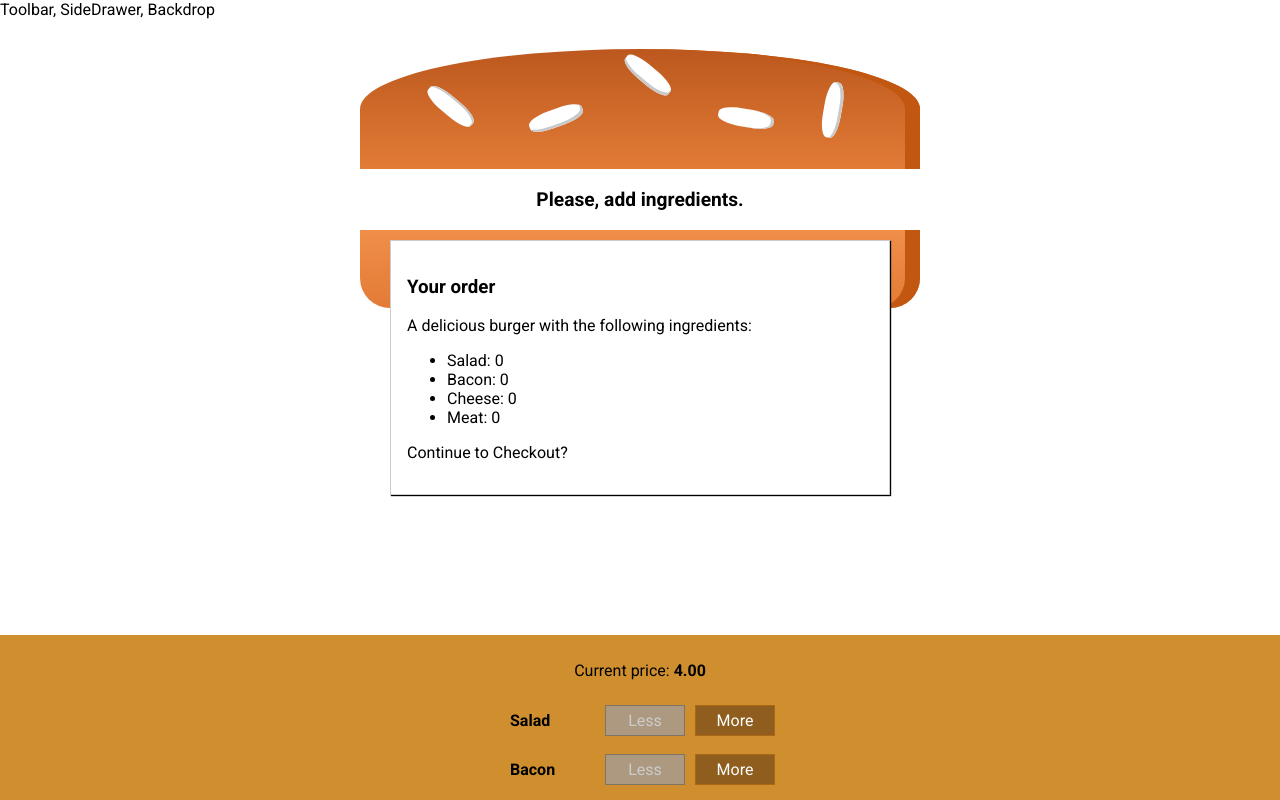
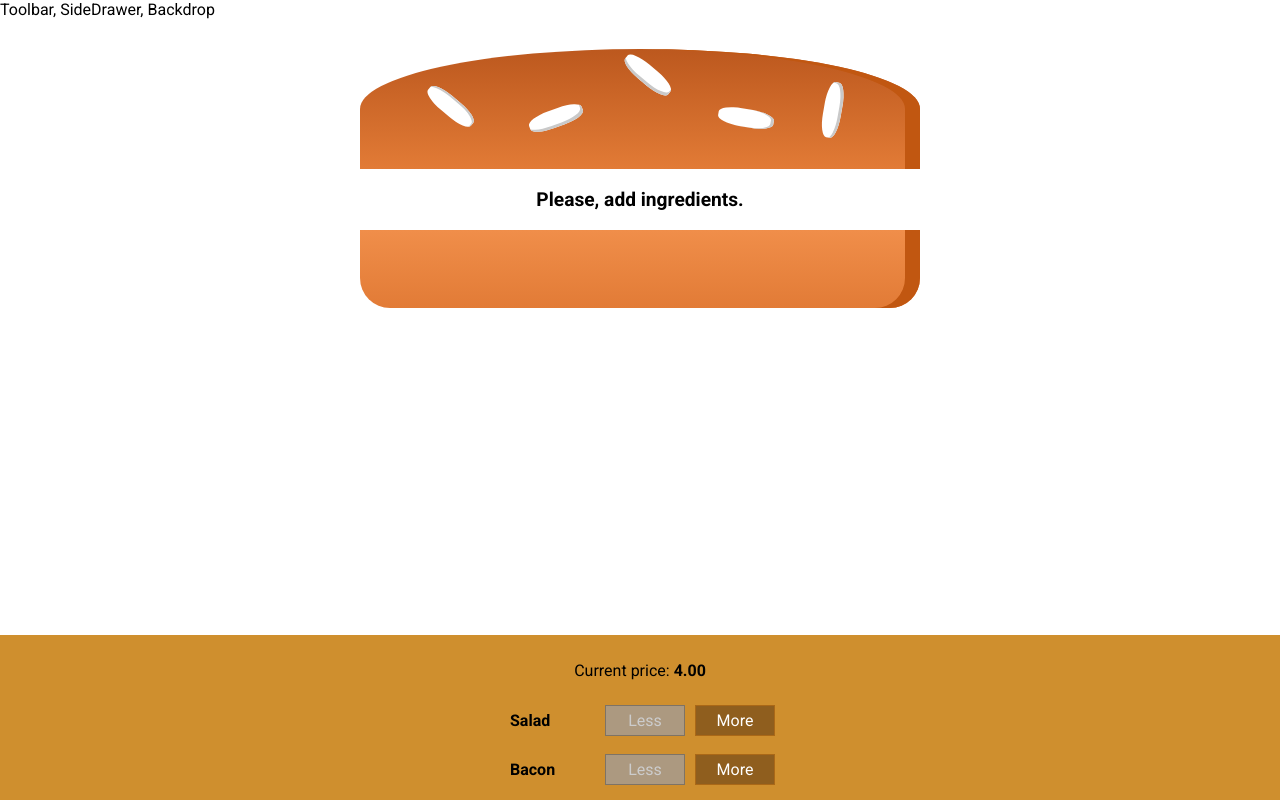
Before and after one commit to bartlomiejwiejak/burger-project, a React (Create React App) app: page / in a window 1280 px wide. Shown: the top 800 px of the page. Built offline with nearby package versions, Linux system fonts and the light colour scheme.

Commit message:
purchasing state and modal animation

```diff
--- a/src/components/Burger/BuildControls/BuildControls.js
+++ b/src/components/Burger/BuildControls/BuildControls.js
@@ -15,7 +15,7 @@ const buildControls = (props) => {
       {controls.map(item => (
         <BuildControl disabled={props.disabled[item.type]} add={props.addIngredient} remove={props.removeIngredient} label={item.label} key={item.label} type={item.type} />
       ))}
-      <button disabled={!props.purchasable} className='OrderButton'>ORDER NOW</button>
+      <button onClick={props.purchase} disabled={!props.purchasable} className='OrderButton'>ORDER NOW</button>
     </div>
   );
 }
--- a/src/components/UL/Modal/Modal.js
+++ b/src/components/UL/Modal/Modal.js
@@ -2,7 +2,11 @@ import React from 'react';
 import './Modal.css';
 const Modal = (props) => {
   return (
-    <div className='Modal'>
+    <div className='Modal'
+      style={{
+        transform: props.show ? 'translateY(0)' : 'translateY(-100vh)',
+        opacity: props.show ? '1' : '0'
+      }}>
       {props.children}
     </div>
   );
--- a/src/containers/BurgerBuilder/BurgerBuilder.js
+++ b/src/containers/BurgerBuilder/BurgerBuilder.js
@@ -19,7 +19,13 @@ class BurgerBuilder extends Component {
       meat: 0
     },
     totalPrice: 4,
-    purchasable: false
+    purchasable: false,
+    purchasing: false
+  }
+  purchaseHandler = () => {
+    this.setState({
+      purchasing: true
+    })
   }
   updatePurchasableState(ingredients) {
     for (let ingredient in ingredients) {
@@ -62,11 +68,11 @@ class BurgerBuilder extends Component {
     }
     return (
       <Aux>
-        <Modal>
+        <Modal show={this.state.purchasing}>
           <OrderSummary ingredients={this.state.ingredients} />
         </Modal>
         <Burger ingredients={this.state.ingredients} />
-        <BuildControls price={this.state.totalPrice} disabled={disabledInfo} addIngredient={this.addIngredientHandler} removeIngredient={this.removeIngredientHandler} purchasable={this.state.purchasable} />
+        <BuildControls price={this.state.totalPrice} disabled={disabledInfo} addIngredient={this.addIngredientHandler} removeIngredient={this.removeIngredientHandler} purchasable={this.state.purchasable} purchase={this.purchaseHandler} />
       </Aux>
     );
   }
```
